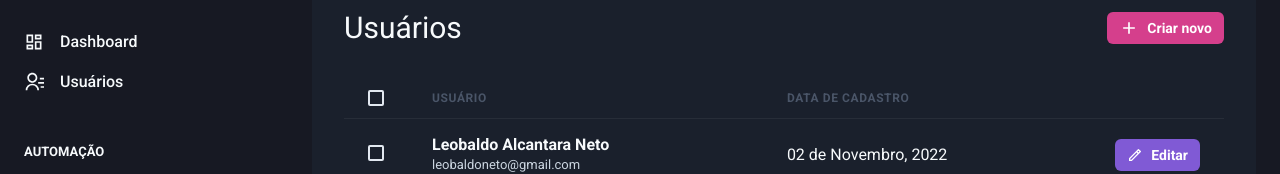
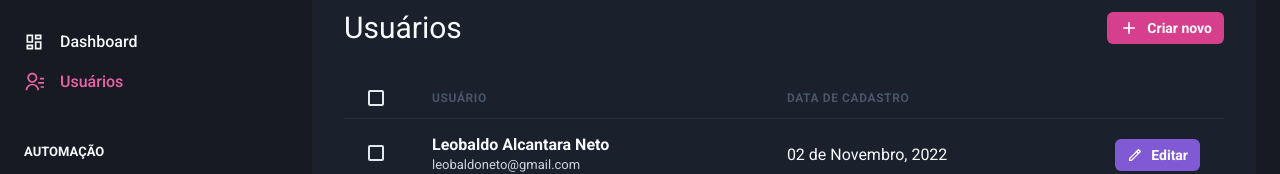
Before and after one commit to leobaldoneto/dashgo, a Next.js app: page /users in a window 1280 px wide. Shown: the part 142-316 px from the top of the page. Built offline with nearby package versions, Linux system fonts and the light colour scheme.

Commit message:
feat: Highlight active link.

```diff
--- /dev/null
+++ b/src/components/ActiveLink.tsx
@@ -0,0 +1,30 @@
+import Link, { LinkProps } from "next/link";
+import { useRouter } from "next/router";
+import { cloneElement, ReactElement } from "react";
+
+interface ActiveLinkPros extends LinkProps {
+  children: ReactElement;
+  shouldMatchExactHref?: boolean;
+}
+
+export function ActiveLink({ children, shouldMatchExactHref = false, ...rest }: ActiveLinkPros) {
+  const { asPath } = useRouter();
+  let isActive = false;
+
+  if(shouldMatchExactHref && asPath == rest.href){
+    isActive = true;
+  }
+
+  if(!shouldMatchExactHref && asPath.startsWith(String(rest.href))) {
+    isActive = true;
+  }
+
+  return (
+    <Link {...rest}>
+      {cloneElement(children, {
+        color: isActive ? 'pink.400' : 'gray.50'
+        })}
+    </Link>
+  )
+
+}
--- a/src/components/Sidebar/NavLink.tsx
+++ b/src/components/Sidebar/NavLink.tsx
@@ -1,6 +1,7 @@
 import { Icon, Link as ChakraLink, Text, LinkProps as ChakraLinkProps } from "@chakra-ui/react";
-import Link from "next/link";
+
 import { ElementType } from "react";
+import { ActiveLink } from "../ActiveLink";
 
 interface NavLinkProps extends ChakraLinkProps{
   icon: ElementType;
@@ -10,12 +11,11 @@
 
 export default function NavLink ({icon, children, href, ...rest}: NavLinkProps) {
   return (
-    <Link href={href}>
+    <ActiveLink href={href}>
       <ChakraLink display='flex' alignItems='center' {...rest}>
         <Icon as={icon} fontSize='20' />
         <Text ml='4' fontWeight='medium'>{children}</Text>
       </ChakraLink>
-    </Link>
-
+    </ActiveLink>
   );
 }
```
